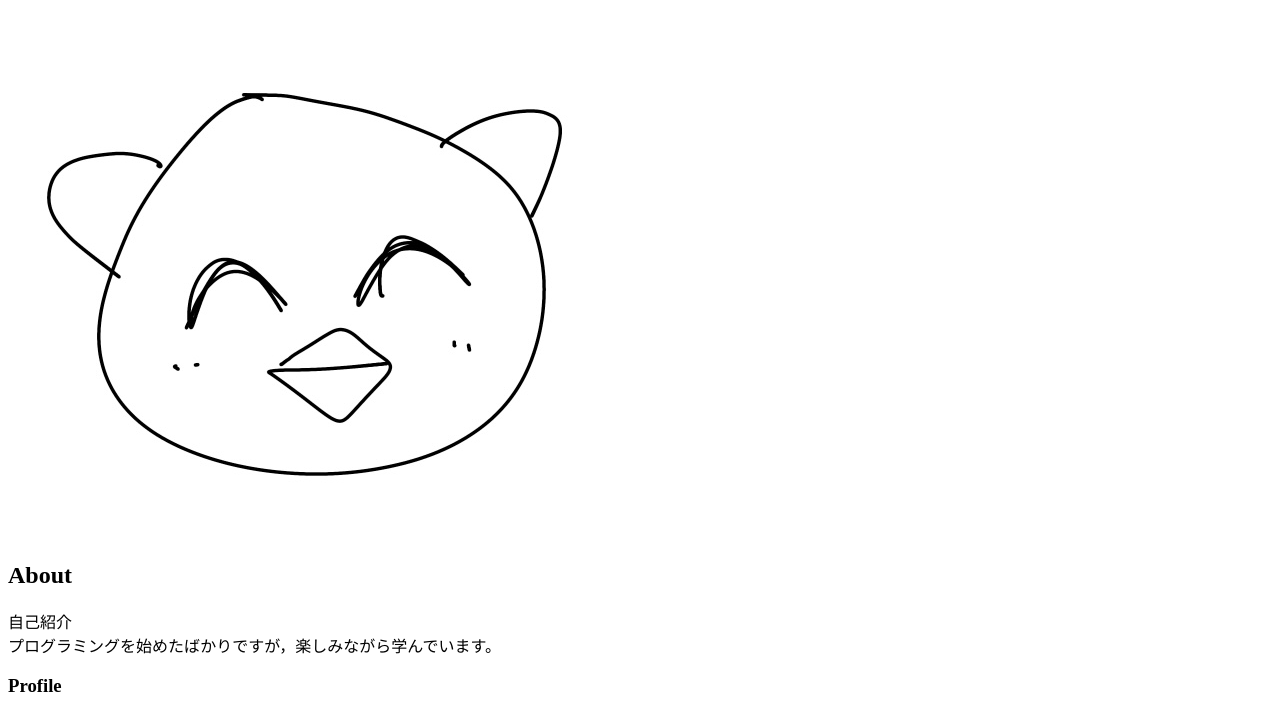
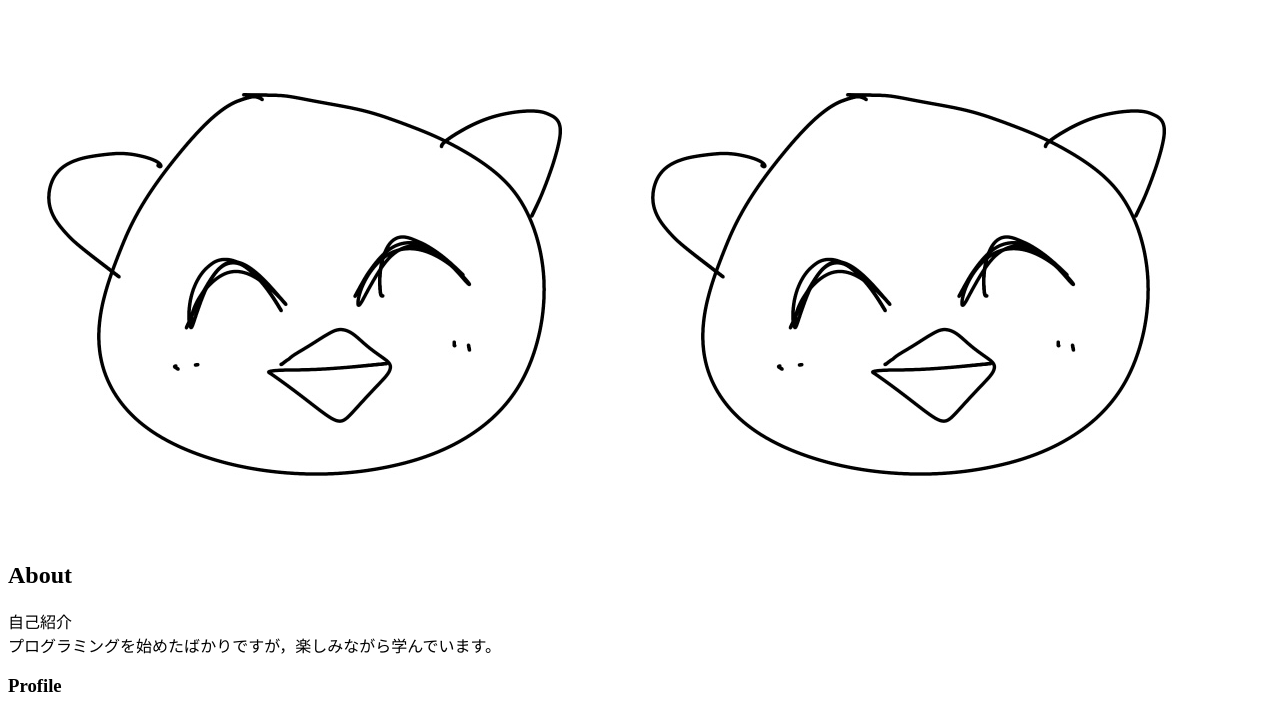
Before and after one commit to 18sai/18sai.github.io, a plain HTML site: page index.html in a window 1280 px wide. Shown: the part 70-783 px from the top of the page. Drawn offline with Linux system fonts and the light colour scheme.

Commit message:
アイコン編集4

```diff
--- a/index.html
+++ b/index.html
@@ -8,6 +8,7 @@
   <body>
     <h1>18さい</h1>
     <img src="無題467_20251125150858.jpeg">
+      <img src="無題467_20251125150858.jpeg">
 
     <h2>About</h2>
     <p>
```
